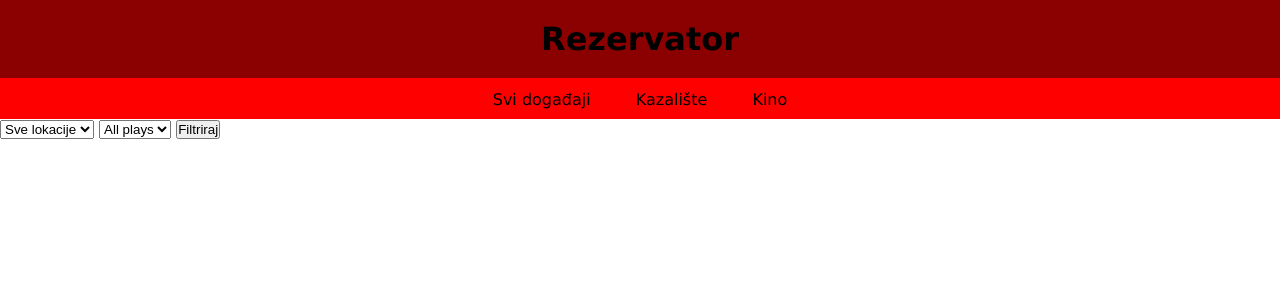
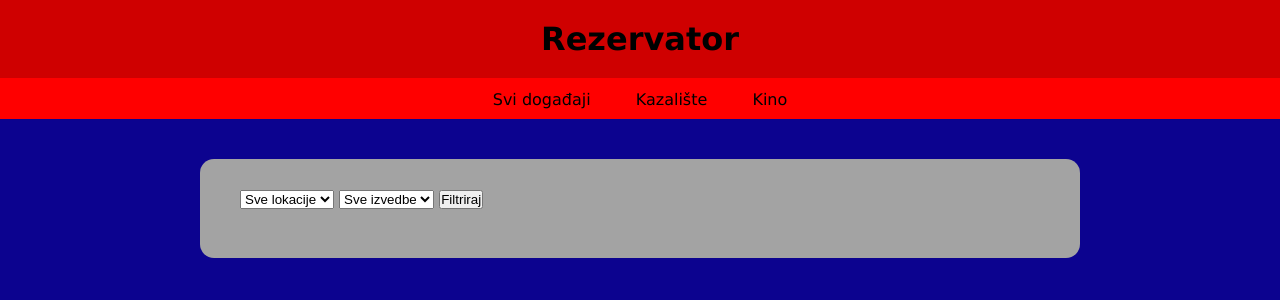
Before and after one commit to gbartol/rezervator, a Flask app: page /svidogadaji in a window 1280 px wide. Shown: the top 300 px of the page. Run offline with Flask 3, Linux system fonts and the light colour scheme.

Commit message:
Updated style.css
Made hovering animations, good padding and margins.
Made the pages of main more readable and pleasant for the eyes.
Added name of the location where play is performed.

```diff
--- a/static/style.css
+++ b/static/style.css
@@ -8,12 +8,12 @@ body
 {
     font-family: Verdana;
     font-size: 12pt;
-    background-color: white;
+    background-color: rgb(12, 3, 143);
     color: black;
 }
 
 header {
-    background-color: darkred;
+    background-color: rgb(207, 0, 0);
     color: black;
     padding: 20px;
     text-align: left;
@@ -32,9 +32,54 @@ nav {
     margin-top: 0;
 }
 
+.nav_buttons:hover {
+    transform: translateY(-4px);
+    box-shadow:
+        0 6px 28px rgba(0, 0, 0, 0.12),
+        0 6px 14px rgba(0, 0, 0, 0.08);
+    background-color: rgb(202, 0, 0);
+}
+
 nav a {
     color: black;
     text-decoration: none;
     padding: 10px 15px;
     margin: 0 5px;
 }
+
+.block_contents  {
+    margin: 40px 200px ;
+    padding: 30px 40px;
+
+    background: rgb(163, 163, 163);
+    border-radius: 14px;
+}
+
+.preformances {
+    list-style: none;
+    display: grid;
+    gap: 25px;
+    margin-top: 20px;
+}
+
+.performance {
+    background: #f6ffdcce;
+    border-radius: 14px;
+    padding: 20px;
+
+    box-shadow:
+        0 3px 20px rgba(0, 0, 0, 0.18),
+        0 1px 8px rgba(0, 0, 0, 0.15);
+
+    /*transition: transform 0.2s ease, box-shadow 0.2s ease;*/
+
+    display: flex;
+    flex-direction: column;
+}
+
+.performance:hover {
+    transform: translateY(-4px);
+    box-shadow:
+        0 6px 28px rgba(0, 0, 0, 0.12),
+        0 6px 14px rgba(0, 0, 0, 0.08);
+}
--- a/templates/_layout.html
+++ b/templates/_layout.html
@@ -13,12 +13,13 @@
         </span>
     </header>
     <nav>
-        <a href="/svidogadaji">Svi događaji</a>
-        <a href="/kazaliste">Kazalište</a>
-        <a href="/kino">Kino</a>
+        <a href="/svidogadaji" class = "nav_buttons">Svi događaji</a>
+        <a href="/kazaliste" class = "nav_buttons">Kazalište</a>
+        <a href="/kino" class = "nav_buttons">Kino</a>
     </nav>
 
-
+<div class = "block_contents">
     {% block contents %}{% endblock %}
+</div>
 </body>
 </html>
--- a/templates/svidogadaji.html
+++ b/templates/svidogadaji.html
@@ -11,7 +11,7 @@
             {% endfor %}
         </select>
         <select name="play">
-            <option value="all_plays" {% if selected_play == 'all_plays' %}selected{% endif %}>All plays</option>
+            <option value="all_plays" {% if selected_play == 'all_plays' %}selected{% endif %}>Sve izvedbe</option>
             {% for play in plays %}
             <option value="{{ play }}" {% if selected_play == play %}selected{% endif %}>{{ play }}</option>
             {% endfor %}
@@ -20,16 +20,21 @@
     </form>
 </div>
 
+<br>
+
 <ul class="performances">
     {% for performance in performances %}
         <li class="performance">
             <h3> {{ performance.play.title_play }} </h3>
+            <h5> {{performance.hall.name_hall}} - {{ performance.hall.location.name_location }}</h5>
             <h5> {{ performance.play.genre_play }} </h5>
             <h5> {{ performance.play.duration_play }} </h5>
+            <br>
             <p> {{ performance.play.description_play }} </p>
             <p><strong> {{ performance.date_performance }} </strong></p>
             <p><strong> {{ performance.price_performance }} </strong></p>
         </li>
+        <br>
     {% endfor %}
 </ul>
 
```
